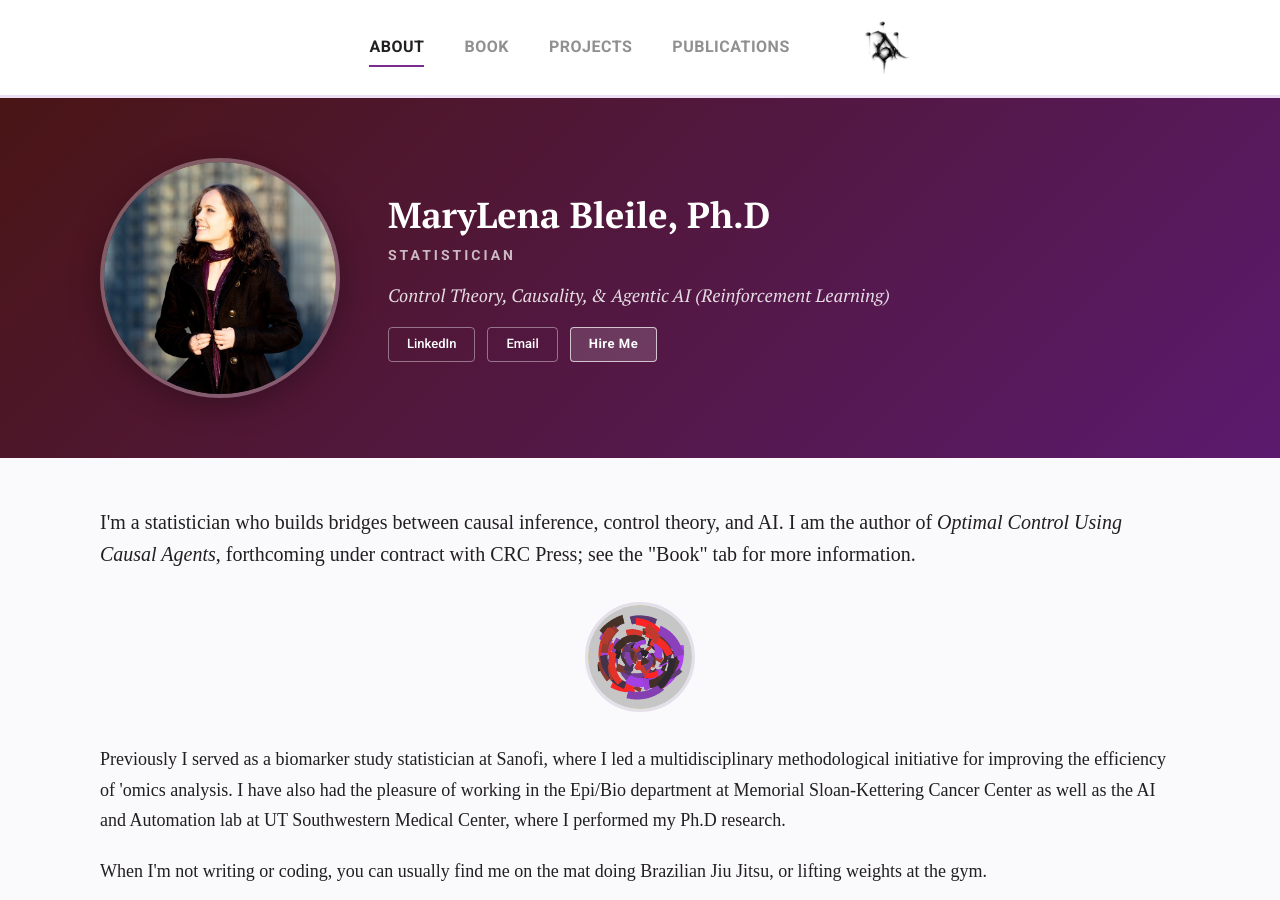
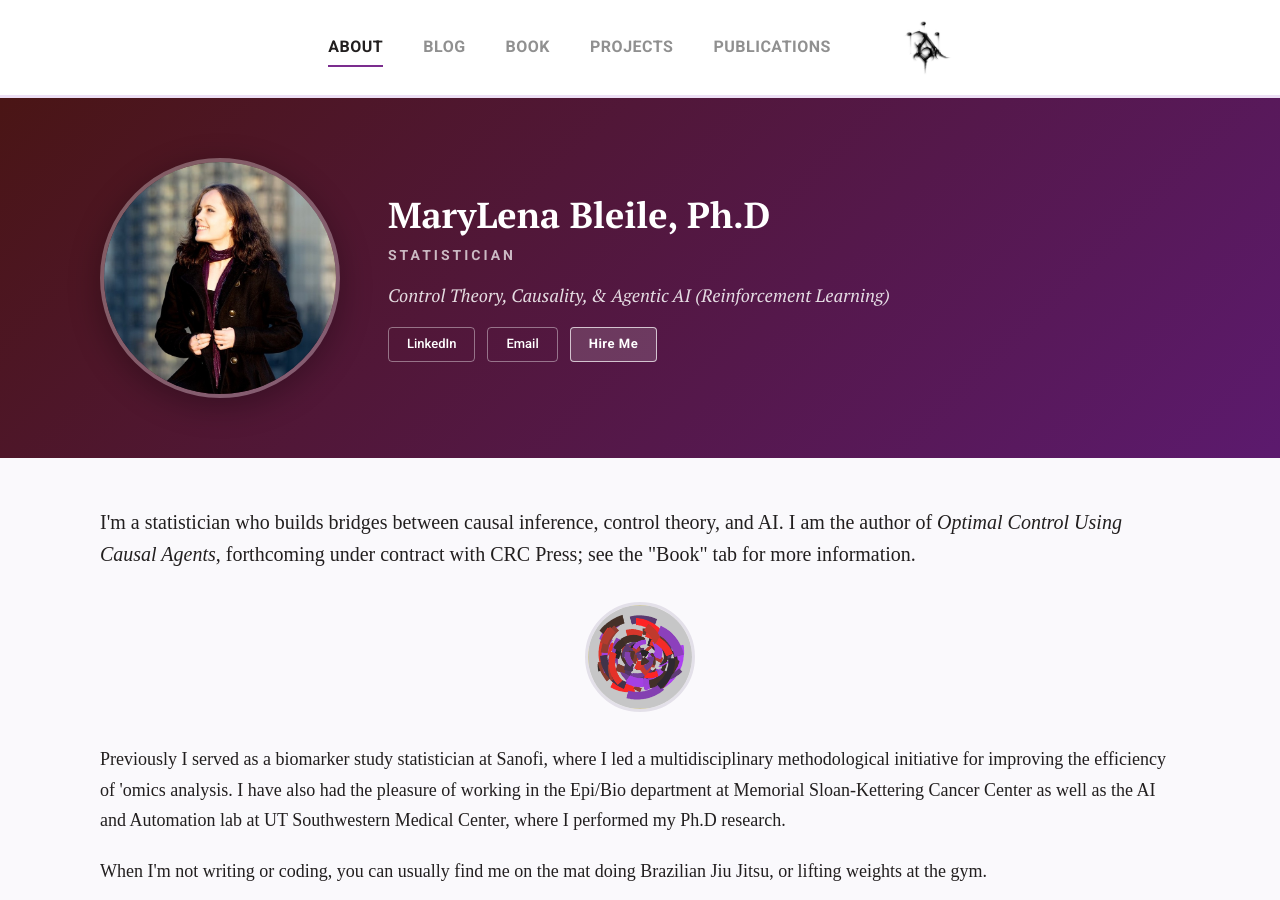
Before and after one commit to MLenaBleile/marylenableile, a Jekyll site: the page built from index.md, in a window 1280 px wide and 900 px high. Built offline with Jekyll 4.4.1, drawn with Linux system fonts in a browser that asks for light colours.

Commit message:
Add Blog nav link to Feral Math Substack
Co-Authored-By: Claude Opus 4.6 <noreply@anthropic.com>

```diff
--- a/_config.yml
+++ b/_config.yml
@@ -9,6 +9,9 @@ permalink: pretty
 navigation:
   - title: About
     url: /
+  - title: Blog
+    url: https://feralmathblog.substack.com/
+    external: true
   - title: Book
     url: https://www.causal-rl-bridges.com
     external: true
```
